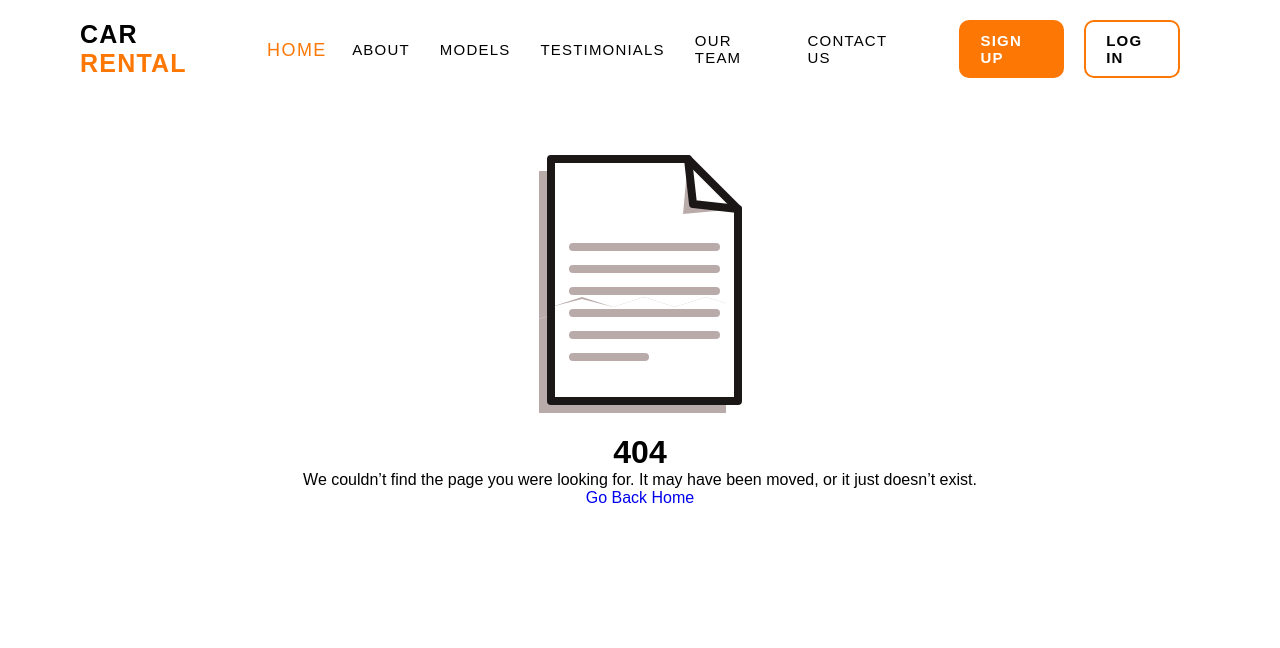
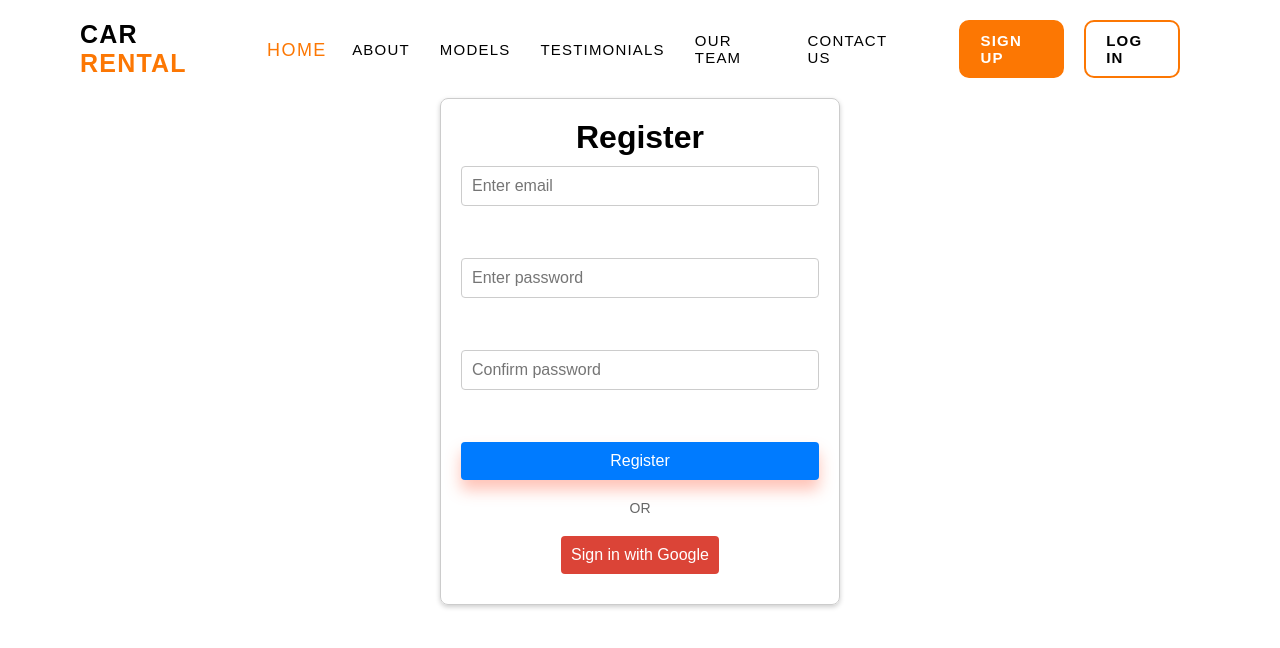
Before and after one commit to tanishirai/car-rental, a React (Vite) app in the folder client/: page /register in a window 1280 px wide. Before the commit this address had no page. Shown: the top 648 px of the page. Built offline with nearby package versions, Linux system fonts and the light colour scheme; no server answers; a web font is replaced by a local one.

Commit message:
added firebase

```diff
--- a/client/package.json
+++ b/client/package.json
@@ -10,6 +10,7 @@
     "preview": "vite preview"
   },
   "dependencies": {
+    "firebase": "^11.1.0",
     "react": "^18.3.1",
     "react-dom": "^18.3.1",
     "react-icons": "^5.4.0",
--- a/client/src/App.jsx
+++ b/client/src/App.jsx
@@ -7,6 +7,8 @@ import Navbar from "./components/Navbar/Navbar";
 import Team from "./Pages/Team";
 import Contact from "./Pages/Contact";
 import Errorpage from "./Pages/Errorpage";
+import Login from "./components/Auth/Login"
+import Register from "./components/Auth/Register"
 
 function App() {
   return (
@@ -20,6 +22,8 @@ function App() {
         <Route path="/team" element={<Team />} />
         <Route path="/contact" element={<Contact />} />
         <Route path="*" element={<Errorpage />} />
+        <Route path="/login" element={<Login />} />
+        <Route path="/register" element={<Register/>} />
       </Routes>
     </BrowserRouter>
   );
--- /dev/null
+++ b/client/src/components/Auth/Firebase.js
@@ -0,0 +1,25 @@
+// Import the functions you need from the SDKs you need
+import { initializeApp } from "firebase/app";
+import { getAuth } from "firebase/auth";
+
+// TODO: Add SDKs for Firebase products that you want to use
+// https://firebase.google.com/docs/web/setup#available-libraries
+
+// Your web app's Firebase configuration
+// For Firebase JS SDK v7.20.0 and later, measurementId is optional
+const firebaseConfig = {
+  apiKey: "AIzaSyBXpe15QTDJgwY89GkheLRdQd8YvBvGmX8",
+  authDomain: "car-rental-5802d.firebaseapp.com",
+  projectId: "car-rental-5802d",
+  storageBucket: "car-rental-5802d.firebasestorage.app",
+  messagingSenderId: "564802296352",
+  appId: "1:564802296352:web:d4168957c71896625dfa45",
+  measurementId: "G-C2EFLP29ZZ"
+};
+
+
+// Initialize Firebase
+const app = initializeApp(firebaseConfig);
+const auth = getAuth(app);
+
+export { app, auth };
--- /dev/null
+++ b/client/src/components/Auth/Login.jsx
@@ -0,0 +1,140 @@
+import React, { useEffect, useState } from "react";
+import { signInWithEmailAndPassword, GoogleAuthProvider, signInWithPopup, onAuthStateChanged } from "firebase/auth";
+import { auth } from "./Firebase";
+import { useNavigate } from "react-router-dom";
+
+const Login = () => {
+  const [formData, setFormData] = useState({
+    email: "",
+    password: "",
+  });
+  const [error, setError] = useState(null);
+  const navigate = useNavigate(); // Hook for navigation
+
+  // Listen to auth state changes
+  useEffect(() => {
+    const unsubscribe = onAuthStateChanged(auth, (user) => {
+      if (user) {
+        console.log("User is logged in:", user); // Log the user object if logged in
+        navigate("/"); // Redirect to /home if logged in
+      } else {
+        console.log("User is not logged in."); // Log when there is no user
+      }
+    });
+    return () => unsubscribe(); // Cleanup on unmount
+  }, [navigate]);
+
+  // Email/Password Login Handler
+  const handleSubmit = async (e) => {
+    e.preventDefault();
+    try {
+      await signInWithEmailAndPassword(auth, formData.email, formData.password);
+      alert("Login successful!");
+    } catch (error) {
+      console.error("Login error:", error);
+      setError(error.message);
+    }
+  };
+
+  // Google Login Handler
+  const handleGoogleSignIn = async () => {
+    const provider = new GoogleAuthProvider();
+    try {
+      await signInWithPopup(auth, provider);
+      alert("Login with Google successful!");
+    } catch (error) {
+      console.error("Google login error:", error);
+      setError(error.message);
+    }
+  };
+
+  return (
+    <div style={styles.container}>
+      <h1>Login</h1>
+      <form onSubmit={handleSubmit} style={styles.form}>
+        <input
+          type="email"
+          value={formData.email}
+          placeholder="Enter email"
+          onChange={(e) =>
+            setFormData({ ...formData, email: e.target.value })
+          }
+          required
+          style={styles.input}
+        />
+        <input
+          type="password"
+          value={formData.password}
+          placeholder="Enter password"
+          onChange={(e) =>
+            setFormData({ ...formData, password: e.target.value })
+          }
+          required
+          style={styles.input}
+        />
+        {error && <p style={styles.error}>{error}</p>}
+        <button type="submit" style={styles.button}>
+          Login
+        </button>
+      </form>
+      <p style={styles.or}>OR</p>
+      <button onClick={handleGoogleSignIn} style={styles.googleButton}>
+        Login with Google
+      </button>
+    </div>
+  );
+};
+
+const styles = {
+  container: {
+    maxWidth: "400px",
+    margin: "0 auto",
+    padding: "20px",
+    textAlign: "center",
+    border: "1px solid #ccc",
+    borderRadius: "8px",
+    boxShadow: "0 2px 5px rgba(0, 0, 0, 0.2)",
+  },
+  form: {
+    display: "flex",
+    flexDirection: "column",
+  },
+  input: {
+    margin: "10px 0",
+    padding: "10px",
+    fontSize: "16px",
+    border: "1px solid #ccc",
+    borderRadius: "4px",
+  },
+  button: {
+    margin: "10px 0",
+    padding: "10px",
+    fontSize: "16px",
+    backgroundColor: "#007BFF",
+    color: "#fff",
+    border: "none",
+    borderRadius: "4px",
+    cursor: "pointer",
+  },
+  googleButton: {
+    margin: "10px 0",
+    padding: "10px",
+    fontSize: "16px",
+    backgroundColor: "#DB4437",
+    color: "#fff",
+    border: "none",
+    borderRadius: "4px",
+    cursor: "pointer",
+  },
+  or: {
+    margin: "10px 0",
+    fontSize: "14px",
+    color: "#666",
+  },
+  error: {
+    color: "red",
+    marginTop: "10px",
+  },
+};
+
+export default Login;
--- /dev/null
+++ b/client/src/components/Auth/Register.jsx
@@ -0,0 +1,168 @@
+import React, { useEffect, useState } from "react";
+import {
+  createUserWithEmailAndPassword,
+  GoogleAuthProvider,
+  signInWithPopup,
+  onAuthStateChanged,
+} from "firebase/auth";
+import { auth } from "./Firebase";
+import { useNavigate } from "react-router-dom";
+
+const Register = () => {
+  const [formData, setFormData] = useState({
+    email: "",
+    password: "",
+    confirmPassword: "",
+  });
+  const [error, setError] = useState(null);
+  const navigate = useNavigate();
+
+  // Listen to auth state changes
+  useEffect(() => {
+    const unsubscribe = onAuthStateChanged(auth, (user) => {
+      if (user) {
+        console.log("User is logged in:", user); // Log the user object if logged in
+        navigate("/"); // Redirect to /home if logged in
+      } else {
+        console.log("User is not logged in."); // Log when there is no user
+      }
+    });
+    return () => unsubscribe(); // Cleanup on unmount
+  }, [navigate]);
+
+
+  // Google Sign-In Handler
+  const handleGoogleSignIn = async () => {
+    const provider = new GoogleAuthProvider();
+    try {
+      const result = await signInWithPopup(auth, provider);
+      console.log("Google signed-in user:", result.user);
+      alert("Signed in with Google successfully!");
+    } catch (error) {
+      console.error("Google sign-in error:", error);
+      setError(error.message);
+    }
+  };
+
+  // Email/Password Registration Handler
+  const handleSubmit = async (e) => {
+    e.preventDefault();
+    if (formData.password !== formData.confirmPassword) {
+      setError("Passwords do not match!");
+      return;
+    }
+
+    try {
+      const userCredential = await createUserWithEmailAndPassword(
+        auth,
+        formData.email,
+        formData.password
+      );
+      console.log("Registered user:", userCredential.user);
+      alert("Registration successful!");
+    } catch (error) {
+      console.error("Registration error:", error);
+      setError(error.message);
+    }
+  };
+
+  return (
+    <div style={styles.container}>
+      <h1>Register</h1>
+      <form onSubmit={handleSubmit} style={styles.form}>
+        <input
+          type="email"
+          value={formData.email}
+          placeholder="Enter email"
+          onChange={(e) =>
+            setFormData({ ...formData, email: e.target.value })
+          }
+          required
+          style={styles.input}
+        />
+        <input
+          type="password"
+          value={formData.password}
+          placeholder="Enter password"
+          onChange={(e) =>
+            setFormData({ ...formData, password: e.target.value })
+          }
+          required
+          style={styles.input}
+        />
+        <input
+          type="password"
+          value={formData.confirmPassword}
+          placeholder="Confirm password"
+          onChange={(e) =>
+            setFormData({ ...formData, confirmPassword: e.target.value })
+          }
+          required
+          style={styles.input}
+        />
+        {error && <p style={styles.error}>{error}</p>}
+        <button type="submit" style={styles.button}>
+          Register
+        </button>
+      </form>
+      <p style={styles.or}>OR</p>
+      <button onClick={handleGoogleSignIn} style={styles.googleButton}>
+        Sign in with Google
+      </button>
+    </div>
+  );
+};
+
+const styles = {
+  container: {
+    maxWidth: "400px",
+    margin: "0 auto",
+    padding: "20px",
+    textAlign: "center",
+    border: "1px solid #ccc",
+    borderRadius: "8px",
+    boxShadow: "0 2px 5px rgba(0, 0, 0, 0.2)",
+  },
+  form: {
+    display: "flex",
+    flexDirection: "column",
+  },
+  input: {
+    margin: "10px 0",
+    padding: "10px",
+    fontSize: "16px",
+    border: "1px solid #ccc",
+    borderRadius: "4px",
+  },
+  button: {
+    margin: "10px 0",
+    padding: "10px",
+    fontSize: "16px",
+    backgroundColor: "#007BFF",
+    color: "#fff",
+    border: "none",
+    borderRadius: "4px",
+    cursor: "pointer",
+  },
+  googleButton: {
+    margin: "10px 0",
+    padding: "10px",
+    fontSize: "16px",
+    backgroundColor: "#DB4437",
+    color: "#fff",
+    border: "none",
+    borderRadius: "4px",
+    cursor: "pointer",
+  },
+  or: {
+    margin: "10px 0",
+    fontSize: "14px",
+    color: "#666",
+  },
+  error: {
+    color: "red",
+    marginTop: "10px",
+  },
+};
+
+export default Register;
--- a/client/src/components/Navbar/Navbar.jsx
+++ b/client/src/components/Navbar/Navbar.jsx
@@ -43,10 +43,10 @@ const Navbar = () => {
           contact us
         </Link>
         <div className="auth-container">
-          <Link className="sign-up" to="/">
+          <Link className="sign-up" to="/register">
             sign up
           </Link>
-          <Link className="log-in" to="/">
+          <Link className="log-in" to="/login">
             log in
           </Link>
         </div>
```
Also changed, not shown: 1 other file (tests, documents, lock files or other folders).
